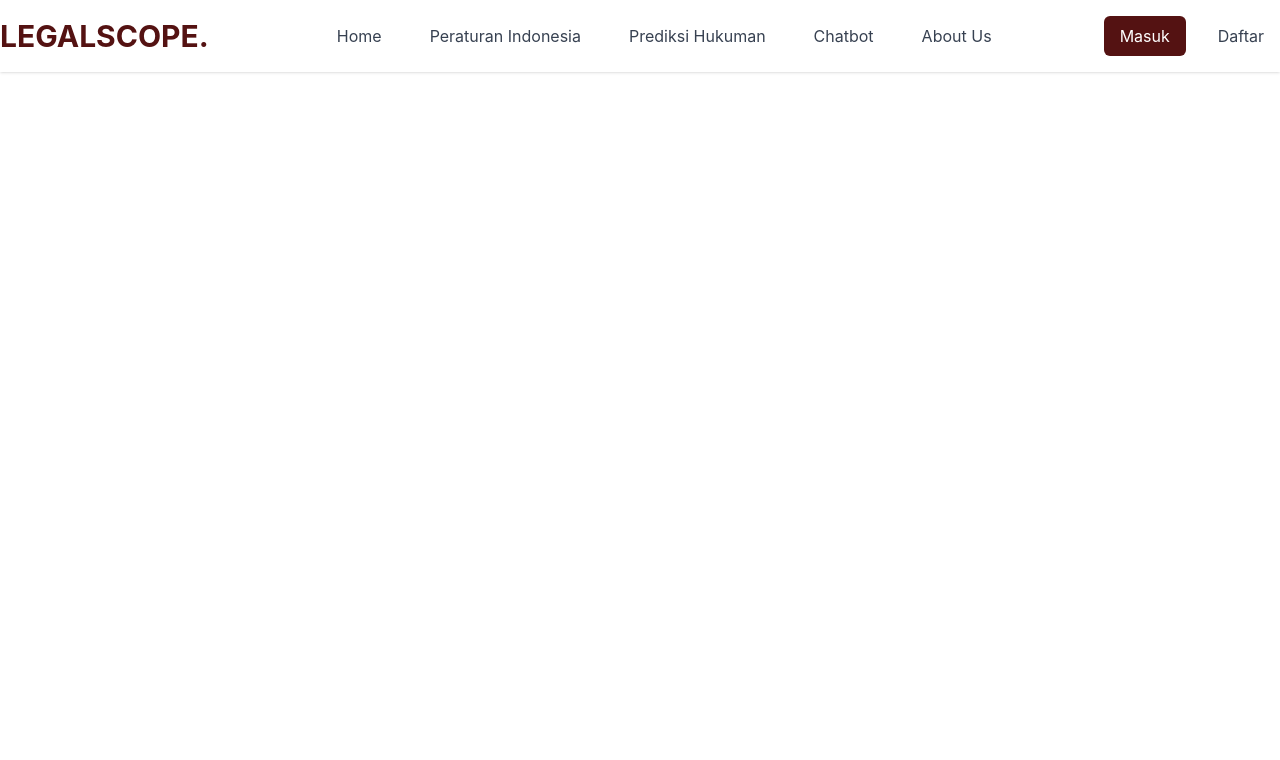
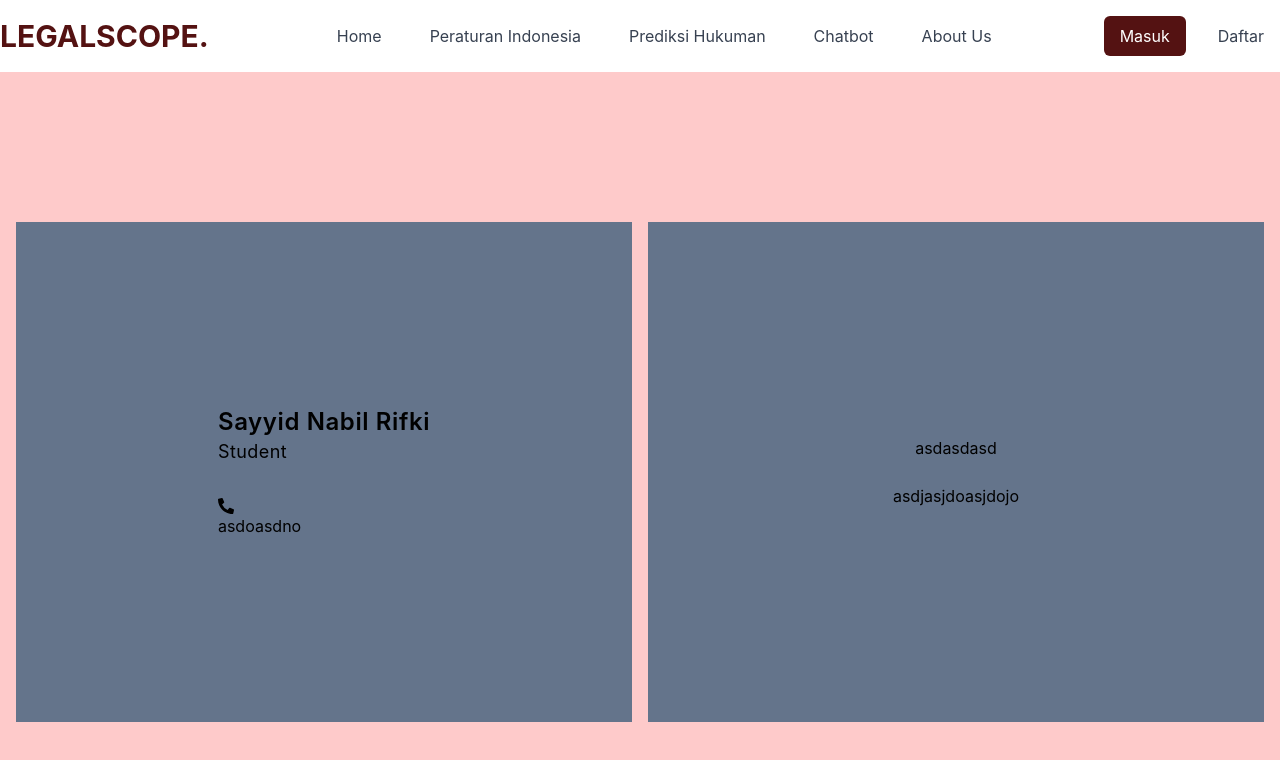
Before and after one commit to Lattaes/LegalScope, a React (Create React App) app in the folder legalscope-web/: page /profile in a window 1280 px wide. Shown: the top 760 px of the page. Built offline with nearby package versions, Linux system fonts and the light colour scheme.

Commit message:
feat: profile page

```diff
--- a/legalscope-web/src/App.jsx
+++ b/legalscope-web/src/App.jsx
@@ -1,25 +1,30 @@
-import React from 'react';
-import { BrowserRouter as Router, Routes, Route } from 'react-router-dom';
-import Home from './pages/Home';
-import Login from './pages/Login';
-import Register from './pages/Register';
-import PeraturanIndonesia from './pages/PeraturanIndonesia';
-import PrediksiHukuman from './pages/PrediksiHukuman';
-import Chatbot from './pages/Chatbot';
-import AboutUs from './pages/AboutUs';
-import Navbar from './components/Navbar';
+import React from "react";
+import { BrowserRouter as Router, Routes, Route } from "react-router-dom";
+import Home from "./pages/Home";
+import Profile from "./pages/Profile";
+import Login from "./pages/Login";
+import Register from "./pages/Register";
+import PeraturanIndonesia from "./pages/PeraturanIndonesia";
+import PrediksiHukuman from "./pages/PrediksiHukuman";
+import Chatbot from "./pages/Chatbot";
+import AboutUs from "./pages/AboutUs";
+import Navbar from "./components/Navbar";
 
 function App() {
   return (
     <Router>
-            <div className="flex flex-col min-h-screen">
+      <div className="flex min-h-screen flex-col">
         <Navbar />
         <main className="flex-grow">
           <Routes>
             <Route path="/" element={<Home />} />
+            <Route path="/profile" element={<Profile />} />
             <Route path="/login" element={<Login />} />
             <Route path="/register" element={<Register />} />
-                        <Route path="/peraturan-indonesia" element={<PeraturanIndonesia />} />
+            <Route
+              path="/peraturan-indonesia"
+              element={<PeraturanIndonesia />}
+            />
             <Route path="/prediksi-hukuman" element={<PrediksiHukuman />} />
             <Route path="/chatbot" element={<Chatbot />} />
             <Route path="/about-us" element={<AboutUs />} />
--- a/legalscope-web/src/pages/Profile.jsx
+++ b/legalscope-web/src/pages/Profile.jsx
@@ -0,0 +1,29 @@
+import React from "react";
+import { FontAwesomeIcon } from "@fortawesome/react-fontawesome";
+import { faEnvelope, faPhone, faUser } from "@fortawesome/free-solid-svg-icons";
+import { FaPhoneAlt } from "react-icons/fa";
+
+function Profile() {
+  return (
+    <div className="flex h-screen w-full items-center justify-center space-x-4 bg-red-200 px-4 md:container md:mx-auto">
+      <div class="flex h-[500px] w-[50%] flex-col items-center justify-center gap-6 bg-slate-500">
+        <div>
+          <p className="text-justify text-2xl font-semibold tracking-wide">
+            Sayyid Nabil Rifki
+          </p>
+          <div>
+            <p className="text-lg tracking-wide">Student</p>
+          </div>
+          <div className="mt-8">
+            <FaPhoneAlt /> <p>asdoasdno</p>
+          </div>
+        </div>
+      </div>
+      <div class="flex h-[500px] w-[50%] flex-col items-center justify-center gap-6 bg-slate-500">
+        <p>asdasdasd</p> <p>asdjasjdoasjdojo</p>
+      </div>
+    </div>
+  );
+}
+
+export default Profile;
```
Lines whose indentation alone changed are shown as unchanged.
